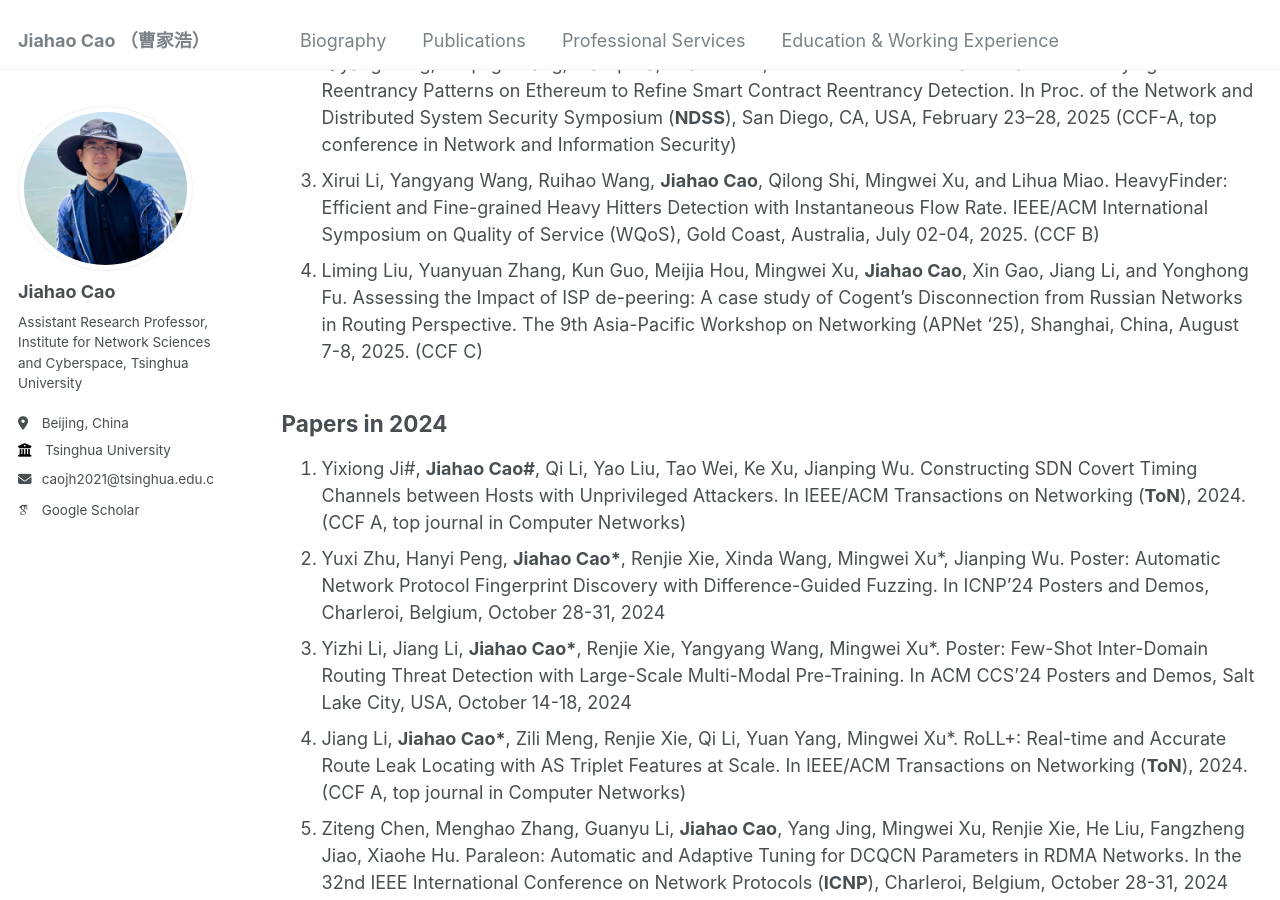
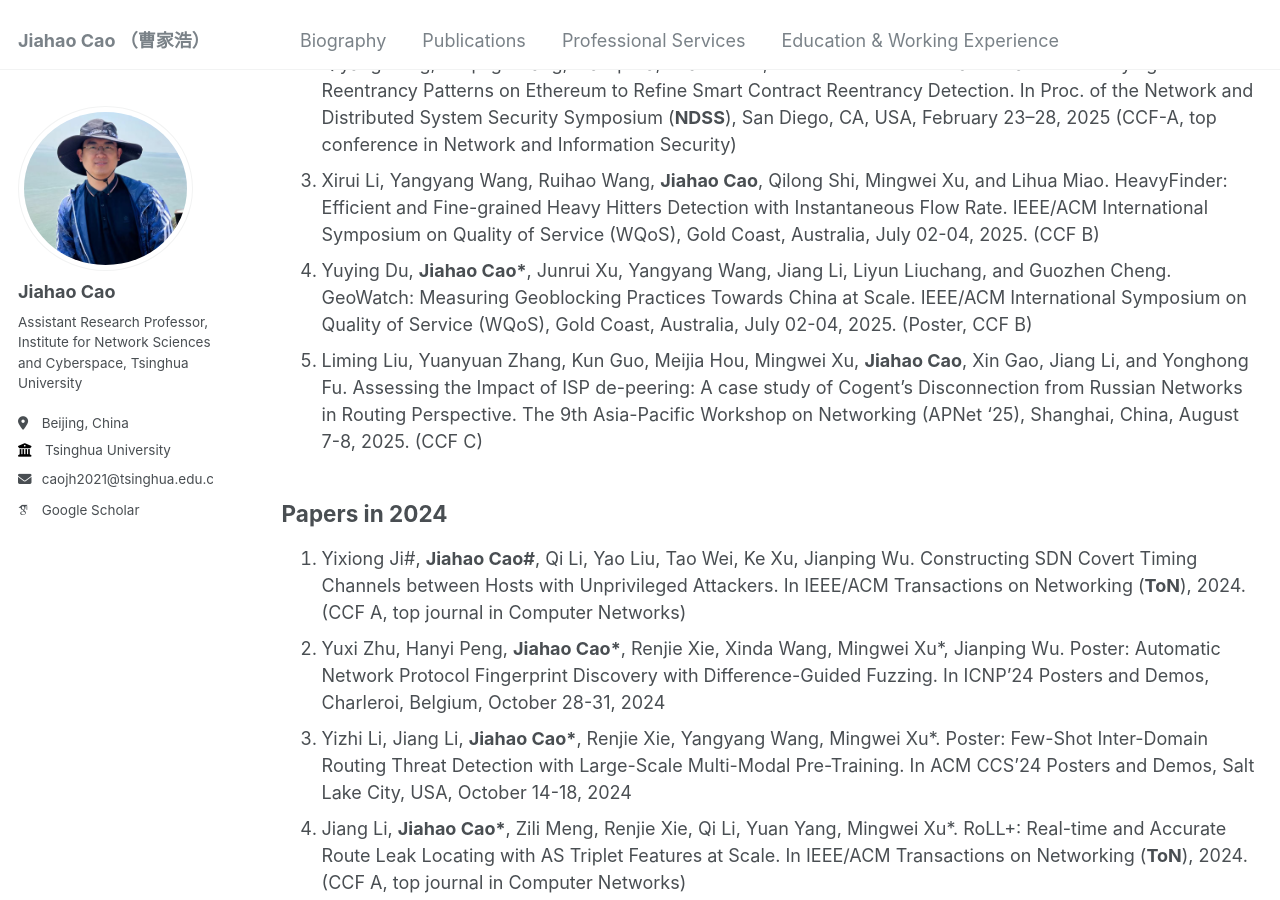
Before and after one commit to caojh15/caojh15.github.io, a Jekyll site: the page built from _pages/publications.md, in a window 1280 px wide and 900 px high, scrolled down 1848 px. Built offline with Jekyll 4.4.1, drawn with Linux system fonts in a browser that asks for light colours; some web fonts are replaced.

Commit message:
Update publications.md

```diff
--- a/_pages/publications.md
+++ b/_pages/publications.md
@@ -24,7 +24,8 @@ author_profile: true
 1. Xuejiao Luo, Pengcheng Wei, Wenyin Liu*, **Jiahao Cao\***, Jiang Li, and Binbin Chen. GM-BFD: A Generalizable Multi-view Framework for Botnet Flow Detection. IEEE International Conference on Computer Communications (**INFOCOM**), London, United Kingdom, May 19-22, 2025. (CCF A, top conference in Computer Networks)
 2. Qiyang Song, Heqing Huang, Xiaoqi Jia, Yuanbo Xie, **Jiahao Cao**. Silence False Alarms: Identifying Anti-Reentrancy Patterns on Ethereum to Refine Smart Contract Reentrancy Detection. In Proc. of the Network and Distributed System Security Symposium  (**NDSS**), San Diego, CA, USA, February 23–28, 2025 (CCF-A, top conference in Network and Information Security)
 3. Xirui Li, Yangyang Wang, Ruihao Wang, **Jiahao Cao**, Qilong Shi, Mingwei Xu, and Lihua Miao. HeavyFinder: Efficient and Fine-grained Heavy Hitters Detection with Instantaneous Flow Rate. IEEE/ACM International Symposium on Quality of Service (WQoS), Gold Coast, Australia, July 02-04, 2025. (CCF B)
-4. Liming Liu, Yuanyuan Zhang, Kun Guo, Meijia Hou, Mingwei Xu, **Jiahao Cao**, Xin Gao, Jiang Li, and Yonghong Fu. Assessing the Impact of ISP de-peering: A case study of Cogent’s Disconnection from Russian Networks in Routing Perspective. The 9th Asia-Pacific Workshop on Networking (APNet '25), Shanghai, China, August 7-8, 2025. (CCF C)
+4. Yuying Du, **Jiahao Cao\***, Junrui Xu, Yangyang Wang, Jiang Li, Liyun Liuchang, and Guozhen Cheng. GeoWatch: Measuring Geoblocking Practices Towards China at Scale. IEEE/ACM International Symposium on Quality of Service (WQoS), Gold Coast, Australia, July 02-04, 2025. (Poster, CCF B)
+5. Liming Liu, Yuanyuan Zhang, Kun Guo, Meijia Hou, Mingwei Xu, **Jiahao Cao**, Xin Gao, Jiang Li, and Yonghong Fu. Assessing the Impact of ISP de-peering: A case study of Cogent’s Disconnection from Russian Networks in Routing Perspective. The 9th Asia-Pacific Workshop on Networking (APNet '25), Shanghai, China, August 7-8, 2025. (CCF C)
 
 ## Papers in 2024
 1. Yixiong Ji#, **Jiahao Cao\#**, Qi Li, Yao Liu, Tao Wei, Ke Xu, Jianping Wu. Constructing SDN Covert Timing Channels between Hosts with Unprivileged Attackers. In IEEE/ACM Transactions on Networking (**ToN**), 2024. (CCF A,  top journal in Computer Networks)
```
